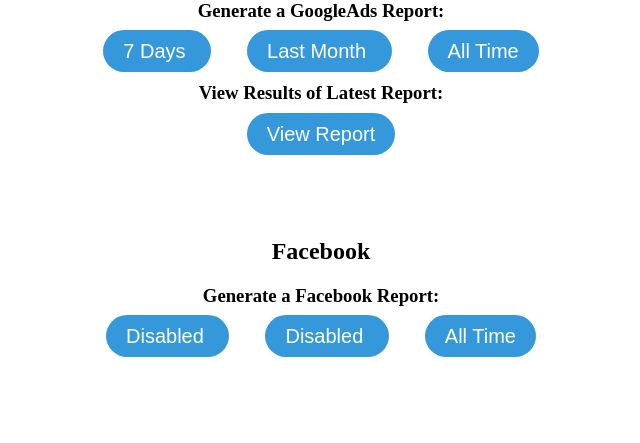
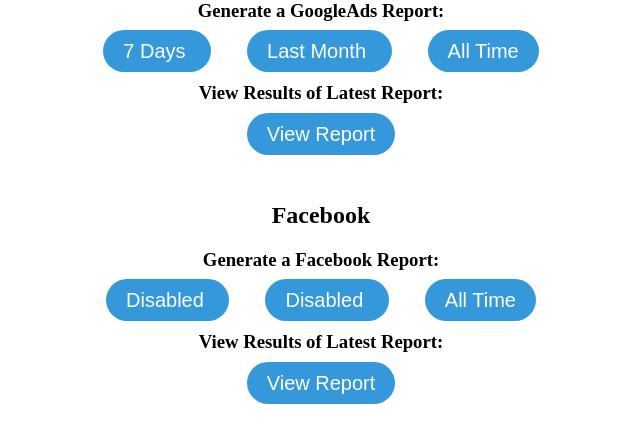
Before and after one commit to zacharygking/AdDashboard, a Django app: page /report/ in a window 1280 px wide. Shown: the part 191-634 px from the top of the page, without its empty margins (319-959 px from the left). Run offline with Django 3.2, Linux system fonts and the light colour scheme.

Commit message:
fb accounts report

```diff
--- a/fb/urls.py
+++ b/fb/urls.py
@@ -6,5 +6,6 @@ urlpatterns = [
 
     url(r'^$', views.index, name='index'),
     url(r'^generate/', views.get_report, name='generate'),
+    url(r'^accounts/', views.accounts, name='accounts')
 
 ]
--- a/fb/views.py
+++ b/fb/views.py
@@ -11,6 +11,9 @@ from fb.models import Account, Campaign
 
 def index(request):
 	return HttpResponse('jsung')
+
+def accounts(request):
+	return HttpResponse('jsonge')
 
 def get_report(request):
 
--- a/report/templates/report/index.html
+++ b/report/templates/report/index.html
@@ -42,13 +42,14 @@
     <a href="/report/generate/3" class="btn"> All Time </a>
     <h3> View Results of Latest Report: </h3>
     <a href="/report/campaigns" class="btn"> View Report </a>
-<br><br><br><br><br>
+<br><br><br>
 <h2> {{ 'Facebook' }} </h2>
   <h3> Generate a Facebook Report: </h3>
     <a class="btn"> Disabled </a> &nbsp;&nbsp;&nbsp;&nbsp;&nbsp;&nbsp;&nbsp;&nbsp;
     <a class="btn"> Disabled </a> &nbsp;&nbsp;&nbsp;&nbsp;&nbsp;&nbsp;&nbsp;&nbsp;
     <a href="/facebook/generate" class="btn"> All Time </a>
-
+  <h3> View Results of Latest Report: </h3>
+    <a href="/facebook/campaigns" class="btn"> View Report </a>
 
 
 </center>
```
Also changed, not shown: db.sqlite3, fb/migrations/0001_initial.py (added).
